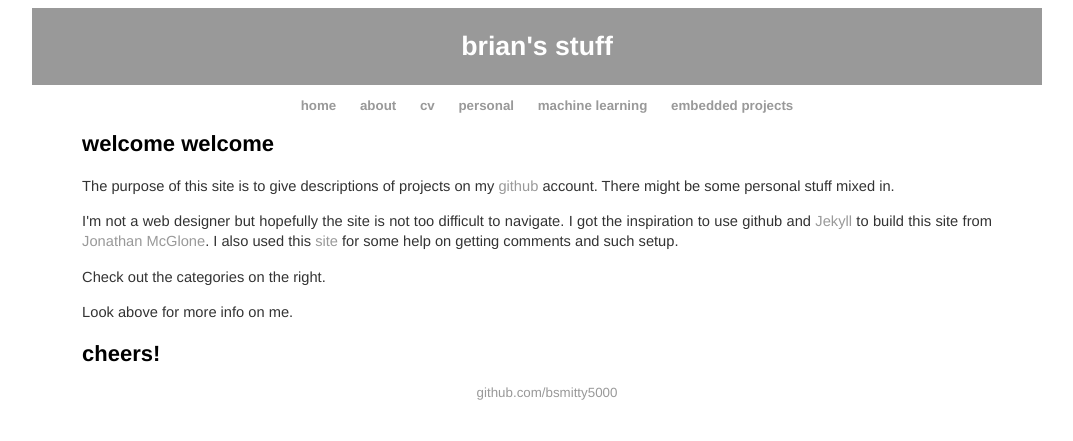
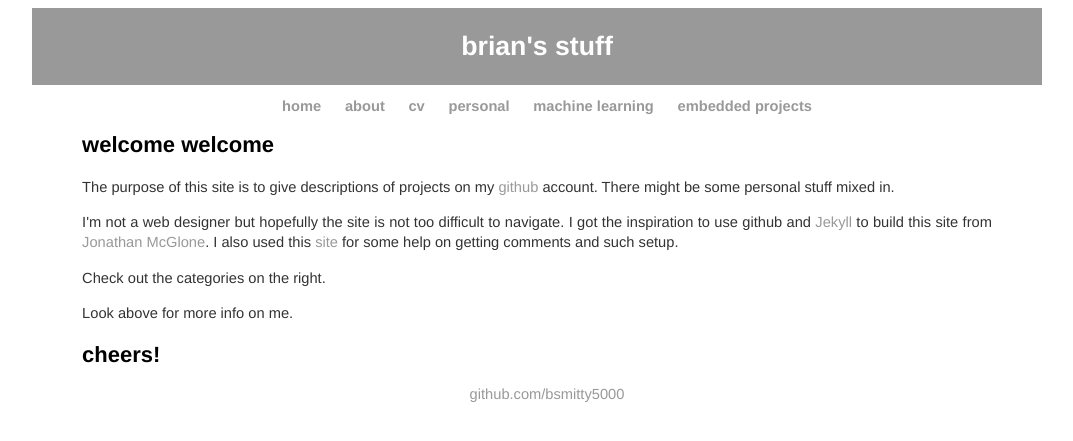
Before and after one commit to bsmitty5000/bsmitty5000.github.io, a Jekyll site: the page built from index.html, in a window 1280 px wide. Shown: the top 441 px of the page, without its empty margins (103-1176 px from the left). Built offline with Jekyll 4.4.1, drawn with Linux system fonts in a browser that asks for light colours.

Commit message:
Update main.css

```diff
--- a/css/main.css
+++ b/css/main.css
@@ -1,6 +1,7 @@
 nav li, footer li{
     display: inline;
     margin-right: 20px;
+  font-size: 110%;
 }
 nav {
     font-weight: bold;
```
